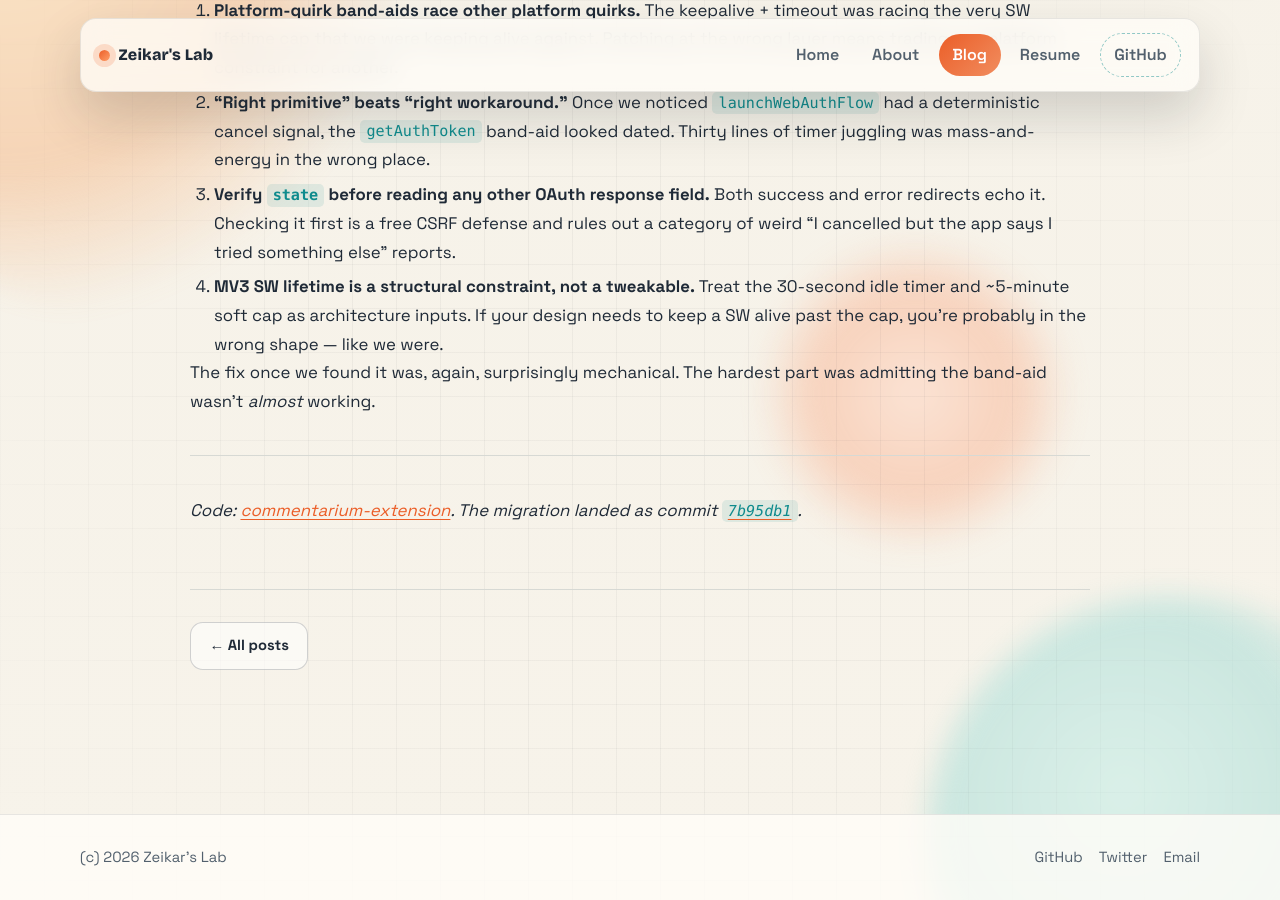
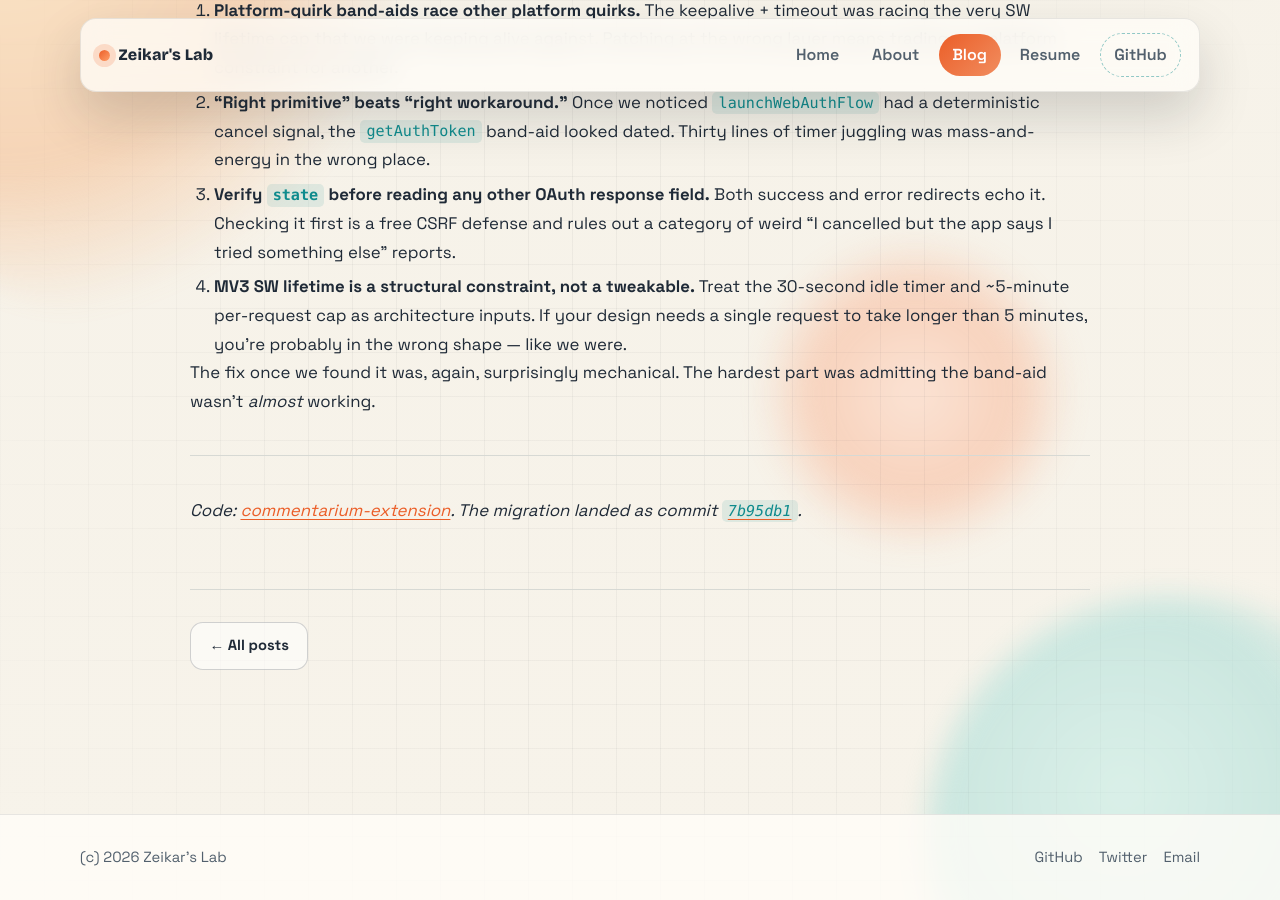
Before and after one commit to zeikar/zeikar.github.io, a Jekyll site: the page built from _posts/2026-05-05-from-getauthtoken-to-launchwebauthflow.md, in a window 1280 px wide and 900 px high, scrolled down 6322 px. Built offline with Jekyll 4.4.1, drawn with Linux system fonts in a browser that asks for light colours.

Commit message:
Align 5-min cap wording in description + takeaway #4
The body got tightened to "per-request 5-minute cap" framing per the
Chrome SW lifecycle docs; description and takeaway #4 still read as
total wall-clock lifetime. Match them to the body so the post is
internally consistent.

```diff
--- a/_posts/2026-05-05-from-getauthtoken-to-launchwebauthflow.md
+++ b/_posts/2026-05-05-from-getauthtoken-to-launchwebauthflow.md
@@ -5,7 +5,7 @@
 lang: en
 translations:
   ko: /blog/ko/from-getauthtoken-to-launchwebauthflow/
-description: "When chrome.identity.getAuthToken silently drops its cancel callback, the MV3 SW idle timer turns it into a 60-second spinner. A keepalive band-aid races Chrome's own SW lifetime cap. launchWebAuthFlow is the primitive that side-steps both."
+description: "When chrome.identity.getAuthToken silently drops its cancel callback, the MV3 SW idle timer turns it into a 60-second spinner. A keepalive band-aid races Chrome's per-request 5-minute cap. launchWebAuthFlow is the primitive that side-steps both."
 ---
 
 This is a story about cancel detection in OAuth — specifically, why we were band-aiding around `chrome.identity.getAuthToken` in a Chrome extension, why the band-aid raced itself, and how stepping back to a different `chrome.identity` primitive made the band-aid disappear.
@@ -192,7 +192,7 @@
 1. **Platform-quirk band-aids race other platform quirks.** The keepalive + timeout was racing the very SW lifetime cap that we were keeping alive against. Patching at the wrong layer means trading one platform constraint for another.
 2. **"Right primitive" beats "right workaround."** Once we noticed `launchWebAuthFlow` had a deterministic cancel signal, the `getAuthToken` band-aid looked dated. Thirty lines of timer juggling was mass-and-energy in the wrong place.
 3. **Verify `state` before reading any other OAuth response field.** Both success and error redirects echo it. Checking it first is a free CSRF defense and rules out a category of weird "I cancelled but the app says I tried something else" reports.
-4. **MV3 SW lifetime is a structural constraint, not a tweakable.** Treat the 30-second idle timer and ~5-minute soft cap as architecture inputs. If your design needs to keep a SW alive past the cap, you're probably in the wrong shape — like we were.
+4. **MV3 SW lifetime is a structural constraint, not a tweakable.** Treat the 30-second idle timer and ~5-minute per-request cap as architecture inputs. If your design needs a single request to take longer than 5 minutes, you're probably in the wrong shape — like we were.
 
 The fix once we found it was, again, surprisingly mechanical. The hardest part was admitting the band-aid wasn't *almost* working.
 
```
Also changed, not shown: _posts/ko/2026-05-05-from-getauthtoken-to-launchwebauthflow.md (+2 -2 lines).
